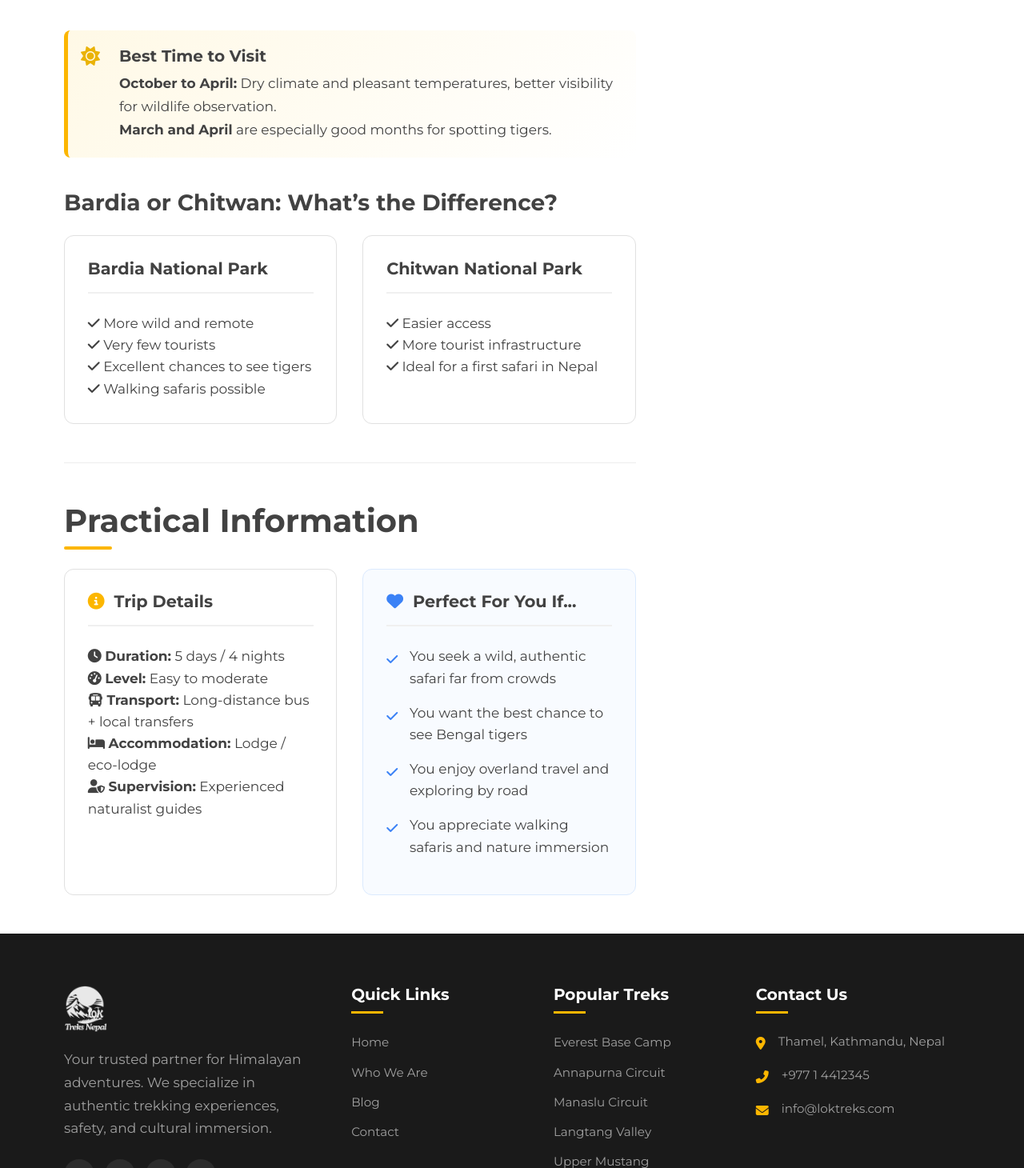
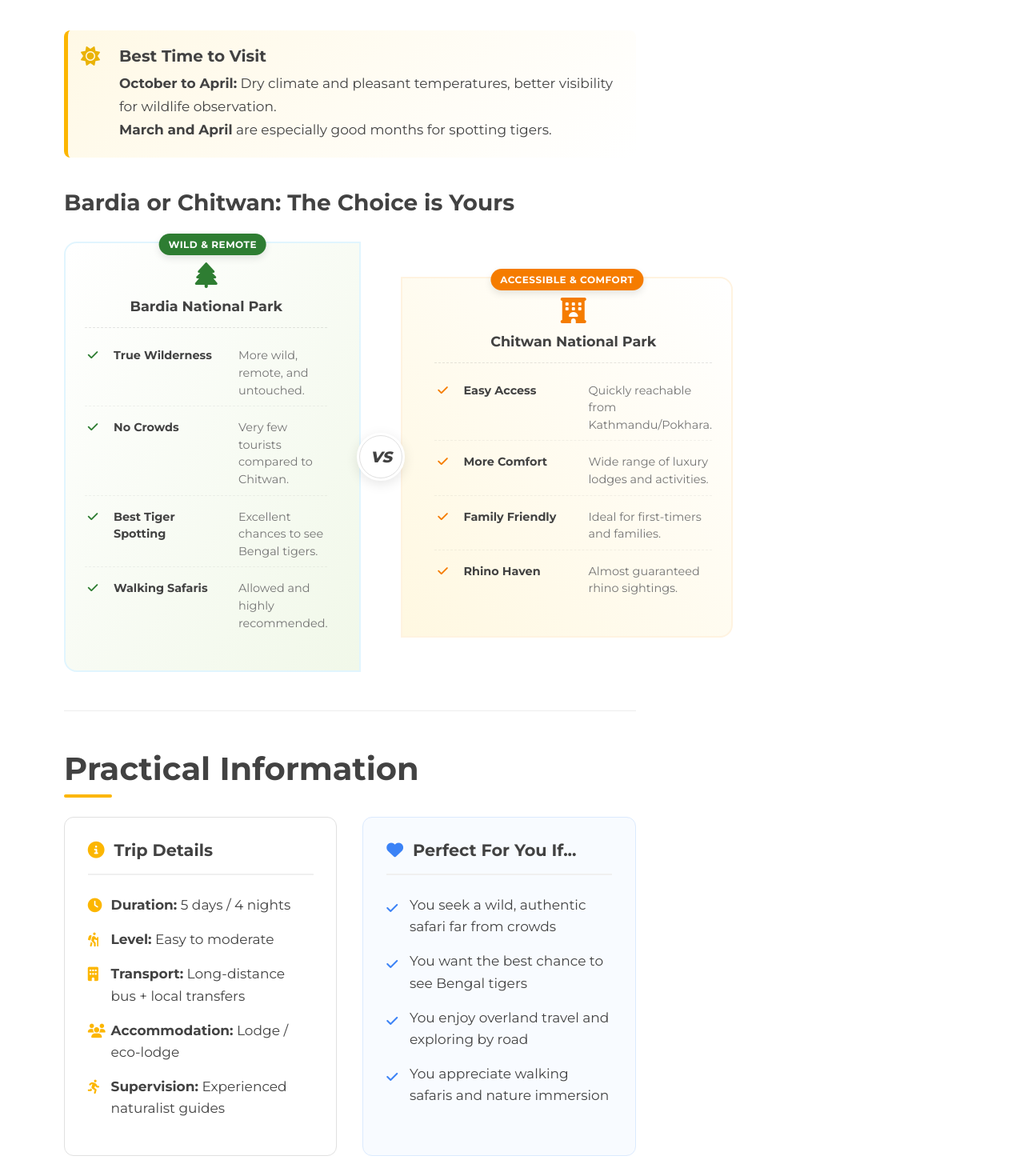
Before and after one commit to TikaThamsuhang/Lok-Trek, a PHP site: page /safari/bardia-national-park-safari.html in a window 1280 px wide. Shown: the part 2832-4292 px from the top of the page at 80% size. Run offline with PHP 8.4, Linux system fonts and the light colour scheme.

Commit message:
made some changes

```diff
--- a/components/header.js
+++ b/components/header.js
@@ -142,8 +142,6 @@ function renderHeader(containerId, options = { rootPath: "./" }) {
                      <ul class="mobile-dropdown-menu">
                          <li><a href="${root}association/island-peak.html" class="dropdown-link">Island Peak</a></li>
                          <li><a href="${root}association/mera-peak.html" class="dropdown-link">Mera Peak</a></li>
-                         <li><a href="${root}about.html" class="dropdown-link">About Us</a></li>
-                         <li><a href="${root}contact.html" class="dropdown-link">Contact</a></li>
                      </ul>
                  </li>
 
@@ -151,7 +149,7 @@ function renderHeader(containerId, options = { rootPath: "./" }) {
                     <a href="javascript:void(0)" class="nav-link mobile-dropdown-toggle" data-i18n="nav_safari">Safari & Nature <i class="fas fa-chevron-right rotate-icon"></i></a>
                     <ul class="mobile-dropdown-menu">
                          <li><a href="${root}safari/chitwan-jungle-safari.html" class="mobile-dropdown-link">Chitwan National Park</a></li>
-                         <li><a href="#" class="mobile-dropdown-link">Bardiya National Park</a></li>
+                         <li><a href="${root}safari/bardia-national-park-safari.html" class="mobile-dropdown-link">Bardia National Park</a></li>
                     </ul>
                 </li>
 
--- a/css/trek-detail.css
+++ b/css/trek-detail.css
@@ -1082,3 +1082,213 @@
     font-size: 1rem;
     top: 0.3rem;
 }
+
+/* Comparison Section (Bardia vs Chitwan) - Mobile First */
+.comparison-container {
+    display: grid;
+    grid-template-columns: 1fr; /* Stacked by default */
+    gap: 2rem;
+    align-items: center;
+    margin-top: 2rem;
+    position: relative;
+}
+
+.comparison-card {
+    background: #fff;
+    border-radius: 16px;
+    padding: 2rem 1.5rem; /* User preference for mobile padding */
+    position: relative;
+    border: 1px solid #f0f0f0;
+    transition: transform 0.3s ease, box-shadow 0.3s ease;
+    z-index: 1;
+}
+
+.comparison-card:hover {
+    transform: translateY(-5px);
+    box-shadow: 0 10px 30px rgba(0,0,0,0.08);
+    z-index: 2;
+}
+
+/* Base card coloring (Mobile) */
+.bardia-card {
+    border: 2px solid #e1f5fe;
+    background: linear-gradient(to bottom right, #ffffff, #f1f8e9);
+}
+
+.chitwan-card {
+    border: 2px solid #fff3e0;
+    background: linear-gradient(to bottom left, #ffffff, #fff8e1);
+}
+
+.vs-badge {
+    /* Hidden or simplified on mobile */
+    display: none;
+}
+
+.card-badge {
+    position: absolute;
+    top: -12px;
+    left: 50%;
+    transform: translateX(-50%);
+    background: var(--color-text);
+    color: #fff;
+    padding: 4px 12px;
+    border-radius: 20px;
+    font-size: 0.75rem;
+    font-weight: 700;
+    text-transform: uppercase;
+    letter-spacing: 0.5px;
+    box-shadow: 0 4px 10px rgba(0,0,0,0.1);
+    width: max-content; /* User preference */
+}
+
+/* Specific Badge Colors */
+.bardia-card .card-badge {
+    background: #2e7d32;
+}
+
+.chitwan-card .card-badge {
+    background: #f57c00;
+}
+
+/* Header & List Items */
+.card-header {
+    text-align: center;
+    margin-bottom: 1.5rem;
+    padding-bottom: 1rem;
+    border-bottom: 1px dashed rgba(0,0,0,0.1);
+}
+
+.card-header i {
+    font-size: 2rem;
+    margin-bottom: 0.75rem;
+    display: block;
+}
+
+.bardia-card .card-header i { color: #2e7d32; }
+.chitwan-card .card-header i { color: #f57c00; }
+
+.card-header h3 {
+    font-size: 1.1rem;
+    margin: 0;
+}
+
+.comparison-list {
+    list-style: none;
+    padding: 0;
+    margin: 0;
+}
+
+.comparison-list li {
+    display: grid;
+    grid-template-columns: 20px 140px 1fr; /* Icon | Title | Desc */
+    gap: 1rem;
+    align-items: baseline;
+    margin-bottom: 1rem;
+    font-size: 0.9rem;
+    line-height: 1.5;
+    padding-bottom: 0.5rem;
+    border-bottom: 1px dashed rgba(0,0,0,0.05); /* Optional alignment guide */
+}
+
+.comparison-list li:last-child {
+    border-bottom: none;
+}
+
+.comparison-list li i {
+    margin-top: 3px;
+    justify-self: center;
+}
+
+.comp-title {
+    font-weight: 700;
+    color: var(--color-text);
+}
+
+.comp-desc {
+    color: var(--color-text-light);
+}
+
+/* Mobile check: if screen is very narrow, maybe adjust title width */
+@media (max-width: 400px) {
+    .comparison-list li {
+        grid-template-columns: 20px 1fr; /* Icon | Content */
+        grid-template-areas:
+            "icon title"
+            "icon desc";
+        gap: 0.25rem 1rem;
+    }
+
+    .comparison-list li i {
+        grid-area: icon;
+    }
+
+    .comp-title {
+        grid-area: title;
+    }
+
+    .comp-desc {
+        grid-area: desc;
+    }
+}
+
+.bardia-card .comparison-list li i { color: #2e7d32; }
+.chitwan-card .comparison-list li i { color: #f57c00; }
+
+
+/* Desktop / Tablet Landscape Overrides (Min-Width) */
+@media (min-width: 992px) {
+    .comparison-container {
+        grid-template-columns: 1fr auto 1fr; /* Side by Side with VS in middle */
+        gap: 0;
+    }
+
+    .comparison-card {
+        padding: 1.5rem; /* Reduced padding for desktop to prevent overflow */
+    }
+
+    .bardia-card {
+        margin-right: -5px; /* Reduced overlap */
+        border-top-right-radius: 0;
+        border-bottom-right-radius: 0;
+        padding-right: 2.5rem; /* Reduced space for badge */
+    }
+
+    .chitwan-card {
+        margin-left: -5px; /* Reduced overlap */
+        border-top-left-radius: 0;
+        border-bottom-left-radius: 0;
+        padding-left: 2.5rem; /* Reduced space for badge */
+    }
+
+    .vs-badge {
+        display: flex; /* Show badge on desktop */
+        background: var(--color-white);
+        color: var(--color-text);
+        width: 60px;
+        height: 60px;
+        border-radius: 50%;
+        align-items: center;
+        justify-content: center;
+        font-weight: 900;
+        font-size: 1.2rem;
+        z-index: 10;
+        box-shadow: 0 4px 15px rgba(0,0,0,0.1);
+        border: 4px solid #fff;
+        font-style: italic;
+        position: relative;
+    }
+
+    .vs-badge::before {
+       content: '';
+       position: absolute;
+       top: 50%;
+       left: 50%;
+       transform: translate(-50%, -50%);
+       width: 100%;
+       height: 100%;
+       border-radius: 50%;
+       border: 1px solid #e0e0e0;
+       z-index: -1;
+    }
+}
--- a/safari/bardia-national-park-safari.html
+++ b/safari/bardia-national-park-safari.html
@@ -102,30 +102,73 @@
           <!-- Overview -->
           <section id="overview" class="section trek-overview-section">
             <h2>
-              Bardia (Bardiya) National Park Safari from Kathmandu – 5 Days / 4 Nights (Overland)
+              Bardia (Bardiya) National Park Safari from Kathmandu – 5 Days / 4
+              Nights (Overland)
             </h2>
             <p class="highlight-intro">
-              Bardia National Park, located in western Nepal, is the perfect destination for a wild and authentic safari experience, far from the crowds.
+              Bardia National Park, located in western Nepal, is the perfect
+              destination for a wild and authentic safari experience, far from
+              the crowds.
             </p>
             <p>
-              This overland journey from Kathmandu allows for a gradual immersion into the landscapes of the Terai region and offers one of the best chances to spot the Bengal tiger in Nepal.
+              This overland journey from Kathmandu allows for a gradual
+              immersion into the landscapes of the Terai region and offers one
+              of the best chances to spot the Bengal tiger in Nepal.
             </p>
 
             <h3 class="mt-3 mb-2">Why Choose Bardia National Park?</h3>
             <p>
-              Bardiya National Park is the largest lowland national park in Nepal. Less visited than Chitwan, it attracts travelers seeking a quiet, off-the-beaten-path safari in pristine wilderness.
+              Bardiya National Park is the largest lowland national park in
+              Nepal. Less visited than Chitwan, it attracts travelers seeking a
+              quiet, off-the-beaten-path safari in pristine wilderness.
             </p>
 
-            <div class="season-highlight" style="margin-top: 1.5rem; margin-bottom: 2rem;">
+            <div
+              class="season-highlight"
+              style="margin-top: 1.5rem; margin-bottom: 2rem"
+            >
               <i class="fas fa-paw season-icon"></i>
               <div class="season-content">
                 <h3>Wildlife you may encounter:</h3>
-                     <ul class="styled-list" style="padding-left: 0; list-style: none;">
-                        <li><i class="fas fa-check" style="color:var(--color-primary); margin-right: 8px;"></i> Bengal tiger</li>
-                        <li><i class="fas fa-check" style="color:var(--color-primary); margin-right: 8px;"></i> One-horned rhinoceros</li>
-                        <li><i class="fas fa-check" style="color:var(--color-primary); margin-right: 8px;"></i> Wild elephants</li>
-                        <li><i class="fas fa-check" style="color:var(--color-primary); margin-right: 8px;"></i> Leopards, sloth bears</li>
-                        <li><i class="fas fa-check" style="color:var(--color-primary); margin-right: 8px;"></i> More than 400 bird species</li>
+                <ul
+                  class="styled-list"
+                  style="padding-left: 0; list-style: none"
+                >
+                  <li>
+                    <i
+                      class="fas fa-check"
+                      style="color: var(--color-primary); margin-right: 8px"
+                    ></i>
+                    Bengal tiger
+                  </li>
+                  <li>
+                    <i
+                      class="fas fa-check"
+                      style="color: var(--color-primary); margin-right: 8px"
+                    ></i>
+                    One-horned rhinoceros
+                  </li>
+                  <li>
+                    <i
+                      class="fas fa-check"
+                      style="color: var(--color-primary); margin-right: 8px"
+                    ></i>
+                    Wild elephants
+                  </li>
+                  <li>
+                    <i
+                      class="fas fa-check"
+                      style="color: var(--color-primary); margin-right: 8px"
+                    ></i>
+                    Leopards, sloth bears
+                  </li>
+                  <li>
+                    <i
+                      class="fas fa-check"
+                      style="color: var(--color-primary); margin-right: 8px"
+                    ></i>
+                    More than 400 bird species
+                  </li>
                 </ul>
               </div>
             </div>
@@ -183,13 +226,17 @@
                   </div>
                   <div class="itinerary-content">
                     <p>
-                      Early morning departure from Kathmandu by tourist bus or comfortable local bus to Nepalgunj.
-                      The journey crosses central and western Nepal, offering a wide variety of landscapes: hills, rice fields, rivers, and traditional villages.
-                      Arrival in the evening. Check-in at hotel, dinner, and overnight stay.
+                      Early morning departure from Kathmandu by tourist bus or
+                      comfortable local bus to Nepalgunj. The journey crosses
+                      central and western Nepal, offering a wide variety of
+                      landscapes: hills, rice fields, rivers, and traditional
+                      villages. Arrival in the evening. Check-in at hotel,
+                      dinner, and overnight stay.
                     </p>
                     <div class="itinerary-stats">
                       <span
-                        ><i class="fas fa-bus"></i> Travel time: approx. 12–14 hours</span
+                        ><i class="fas fa-bus"></i> Travel time: approx. 12–14
+                        hours</span
                       >
                       <span><i class="fas fa-bed"></i> Hotel in Nepalgunj</span>
                     </div>
@@ -210,9 +257,12 @@
                   </div>
                   <div class="itinerary-content">
                     <p>
-                      After breakfast, drive towards Bardia National Park. Gradual transition into the tropical Terai landscapes.
-                      Check-in at a lodge or eco-lodge near the park. Free time to rest after the long journey and enjoy a first introduction to the natural surroundings.
-                      Dinner and overnight stay at the lodge.
+                      After breakfast, drive towards Bardia National Park.
+                      Gradual transition into the tropical Terai landscapes.
+                      Check-in at a lodge or eco-lodge near the park. Free time
+                      to rest after the long journey and enjoy a first
+                      introduction to the natural surroundings. Dinner and
+                      overnight stay at the lodge.
                     </p>
                     <div class="itinerary-stats">
                       <span
@@ -240,13 +290,26 @@
                       A full day dedicated to exploring Bardia National Park.
                     </p>
                     <ul>
-                        <li><strong>4x4 jeep safari</strong> with a professional naturalist guide</li>
-                        <li><strong>Wildlife observation</strong> (rhinoceros, deer, monkeys)</li>
-                        <li><strong>Tracking tiger signs</strong> in remote areas of the park</li>
-                        <li><strong>Exploration</strong> of sal forests, grasslands, and river systems</li>
+                      <li>
+                        <strong>4x4 jeep safari</strong> with a professional
+                        naturalist guide
+                      </li>
+                      <li>
+                        <strong>Wildlife observation</strong> (rhinoceros, deer,
+                        monkeys)
+                      </li>
+                      <li>
+                        <strong>Tracking tiger signs</strong> in remote areas of
+                        the park
+                      </li>
+                      <li>
+                        <strong>Exploration</strong> of sal forests, grasslands,
+                        and river systems
+                      </li>
                     </ul>
                     <p>
-                        Lunch at the lodge or as a picnic. Return in the late afternoon, followed by dinner and overnight stay.
+                      Lunch at the lodge or as a picnic. Return in the late
+                      afternoon, followed by dinner and overnight stay.
                     </p>
                     <div class="itinerary-stats">
                       <span><i class="fas fa-paw"></i> Full Day Safari</span>
@@ -269,7 +332,8 @@
                   </div>
                   <div class="itinerary-content">
                     <p>
-                      After breakfast, depart for a guided walking safari, one of Bardia’s most iconic experiences.
+                      After breakfast, depart for a guided walking safari, one
+                      of Bardia’s most iconic experiences.
                     </p>
                     <ul>
                       <li>Animal footprint tracking</li>
@@ -278,7 +342,8 @@
                       <li>Encounters with local Tharu communities</li>
                     </ul>
                     <p>
-                        In the afternoon, optional second jeep safari or free time at the lodge. Dinner and overnight stay.
+                      In the afternoon, optional second jeep safari or free time
+                      at the lodge. Dinner and overnight stay.
                     </p>
                     <div class="itinerary-stats">
                       <span><i class="fas fa-walking"></i> Walking Safari</span>
@@ -301,19 +366,20 @@
                   </div>
                   <div class="itinerary-content">
                     <p>
-                      Early departure after breakfast for the return journey to Kathmandu by long-distance bus.
-                      Arrival in Kathmandu in the evening. End of the Bardia safari.
+                      Early departure after breakfast for the return journey to
+                      Kathmandu by long-distance bus. Arrival in Kathmandu in
+                      the evening. End of the Bardia safari.
                     </p>
                     <div class="itinerary-stats">
                       <span
-                        ><i class="fas fa-bus"></i> Travel time: approx. 14–16 hours</span
+                        ><i class="fas fa-bus"></i> Travel time: approx. 14–16
+                        hours</span
                       >
                       <span><i class="fas fa-check-circle"></i> Trip End</span>
                     </div>
                   </div>
                 </div>
               </div>
-
             </div>
           </section>
 
@@ -332,8 +398,20 @@
                 <h4>Nepalgunj – Bardia</h4>
                 <p>Local or Private Vehicle<br />(Short Transfer)</p>
               </div>
-              <div class="access-card" style="text-align: center; border: 2px dashed var(--color-primary); background: #fffbe6;">
-                <p style="font-weight: 600; color: var(--color-text); margin: 0;">👉 Ideal option for travelers who prefer to avoid flights and explore Nepal by road.</p>
+              <div
+                class="access-card"
+                style="
+                  text-align: center;
+                  border: 2px dashed var(--color-primary);
+                  background: #fffbe6;
+                "
+              >
+                <p
+                  style="font-weight: 600; color: var(--color-text); margin: 0"
+                >
+                  👉 Ideal option for travelers who prefer to avoid flights and
+                  explore Nepal by road.
+                </p>
               </div>
             </div>
 
@@ -342,34 +420,98 @@
               <div class="season-content">
                 <h3>Best Time to Visit</h3>
                 <p>
-                  <strong>October to April:</strong> Dry climate and pleasant temperatures, better visibility for wildlife observation.
-                  <br>
-                  <strong>March and April</strong> are especially good months for spotting tigers.
+                  <strong>October to April:</strong> Dry climate and pleasant
+                  temperatures, better visibility for wildlife observation.
+                  <br />
+                  <strong>March and April</strong> are especially good months
+                  for spotting tigers.
                 </p>
               </div>
             </div>
 
-            <h3>Bardia or Chitwan: What’s the Difference?</h3>
-            <div class="safari-info-grid" style="margin-top: 1.5rem;">
-                <div class="info-card">
+            <h3>Bardia or Chitwan: The Choice is Yours</h3>
+            <div class="comparison-container">
+              <!-- Bardia Card -->
+              <div class="comparison-card bardia-card">
+                <div class="card-badge">Wild & Remote</div>
+                <div class="card-header">
+                  <i class="fas fa-tree"></i>
                   <h3>Bardia National Park</h3>
-                    <ul class="info-list-icons">
-                        <li><i class="fas fa-check"></i> More wild and remote</li>
-                        <li><i class="fas fa-check"></i> Very few tourists</li>
-                        <li><i class="fas fa-check"></i> Excellent chances to see tigers</li>
-                        <li><i class="fas fa-check"></i> Walking safaris possible</li>
+                </div>
+                <ul class="comparison-list">
+                  <li>
+                    <i class="fas fa-check"></i>
+                    <span class="comp-title">True Wilderness</span>
+                    <span class="comp-desc"
+                      >More wild, remote, and untouched.</span
+                    >
+                  </li>
+                  <li>
+                    <i class="fas fa-check"></i>
+                    <span class="comp-title">No Crowds</span>
+                    <span class="comp-desc"
+                      >Very few tourists compared to Chitwan.</span
+                    >
+                  </li>
+                  <li>
+                    <i class="fas fa-check"></i>
+                    <span class="comp-title">Best Tiger Spotting</span>
+                    <span class="comp-desc"
+                      >Excellent chances to see Bengal tigers.</span
+                    >
+                  </li>
+                  <li>
+                    <i class="fas fa-check"></i>
+                    <span class="comp-title">Walking Safaris</span>
+                    <span class="comp-desc"
+                      >Allowed and highly recommended.</span
+                    >
+                  </li>
                 </ul>
               </div>
-                <div class="info-card">
+
+              <!-- VS Badge -->
+              <div class="vs-badge">VS</div>
+
+              <!-- Chitwan Card -->
+              <div class="comparison-card chitwan-card">
+                <div class="card-badge">Accessible & Comfort</div>
+                <div class="card-header">
+                  <i class="fas fa-hotel"></i>
                   <h3>Chitwan National Park</h3>
-                     <ul class="info-list-icons">
-                        <li><i class="fas fa-check"></i> Easier access</li>
-                        <li><i class="fas fa-check"></i> More tourist infrastructure</li>
-                        <li><i class="fas fa-check"></i> Ideal for a first safari in Nepal</li>
+                </div>
+                <ul class="comparison-list">
+                  <li>
+                    <i class="fas fa-check"></i>
+                    <span class="comp-title">Easy Access</span>
+                    <span class="comp-desc"
+                      >Quickly reachable from Kathmandu/Pokhara.</span
+                    >
+                  </li>
+                  <li>
+                    <i class="fas fa-check"></i>
+                    <span class="comp-title">More Comfort</span>
+                    <span class="comp-desc"
+                      >Wide range of luxury lodges and activities.</span
+                    >
+                  </li>
+                  <li>
+                    <i class="fas fa-check"></i>
+                    <span class="comp-title">Family Friendly</span>
+                    <span class="comp-desc"
+                      >Ideal for first-timers and families.</span
+                    >
+                  </li>
+                  <li>
+                    <i class="fas fa-check"></i>
+                    <span class="comp-title">Rhino Haven</span>
+                    <span class="comp-desc"
+                      >Almost guaranteed rhino sightings.</span
+                    >
+                  </li>
                 </ul>
               </div>
             </div>
-
           </section>
 
           <hr class="divider" />
@@ -381,26 +523,29 @@
               <!-- Trip Details -->
               <div class="info-card">
                 <h3><i class="fas fa-info-circle"></i> Trip Details</h3>
-                <ul class="info-list-icons">
+                <ul class="info-list">
                   <li>
-                    <i class="fas fa-clock"></i>
                     <span><strong>Duration:</strong> 5 days / 4 nights</span>
                   </li>
                   <li>
-                    <i class="fas fa-tachometer-alt"></i>
                     <span><strong>Level:</strong> Easy to moderate</span>
                   </li>
                   <li>
-                    <i class="fas fa-bus"></i>
-                    <span><strong>Transport:</strong> Long-distance bus + local transfers</span>
+                    <span
+                      ><strong>Transport:</strong> Long-distance bus + local
+                      transfers</span
+                    >
                   </li>
                   <li>
-                    <i class="fas fa-bed"></i>
-                    <span><strong>Accommodation:</strong> Lodge / eco-lodge</span>
+                    <span
+                      ><strong>Accommodation:</strong> Lodge / eco-lodge</span
+                    >
                   </li>
                   <li>
-                     <i class="fas fa-user-shield"></i>
-                     <span><strong>Supervision:</strong> Experienced naturalist guides</span>
+                    <span
+                      ><strong>Supervision:</strong> Experienced naturalist
+                      guides</span
+                    >
                   </li>
                 </ul>
               </div>
```
Lines whose indentation alone changed are shown as unchanged.
